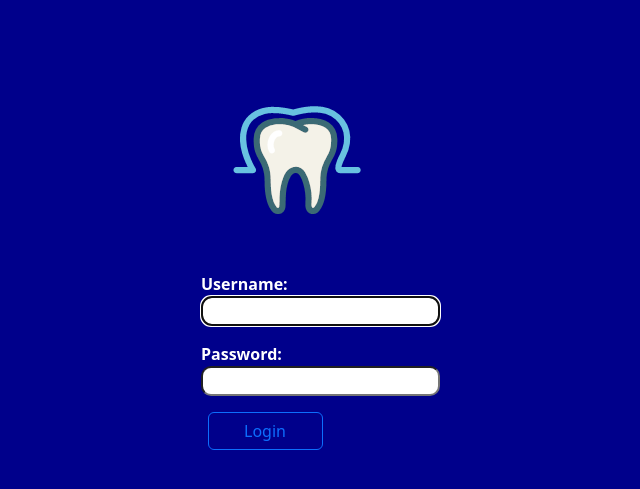
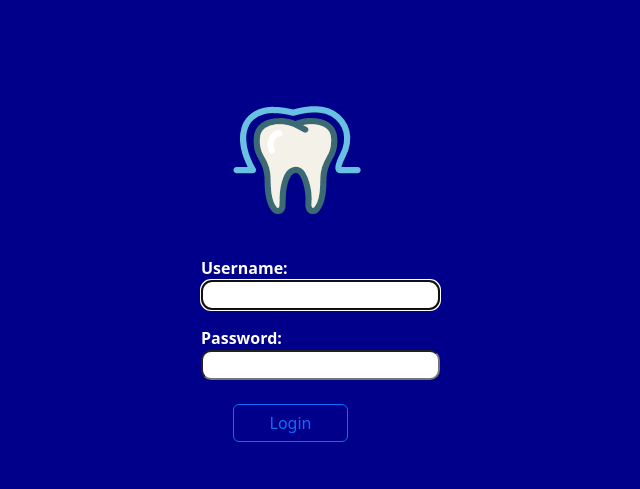
Before and after one commit to ioannis-toumpoglou/dental_app, a Django app: page /login/ in a window 1280 px wide. Shown: the top 489 px of the page, without its empty margins (375-1015 px from the left). Run offline with Django 4.2, Linux system fonts and the light colour scheme; some libraries are stand-ins or nearby versions.

Commit message:
Optimize login screen styling

```diff
--- a/dental_app/patient_management/templates/registration/login.html
+++ b/dental_app/patient_management/templates/registration/login.html
@@ -13,13 +13,13 @@
     <body id="login-screen-body">
         <div id="login-screen">
             <div>
-                <img src="{% static 'images/logo.png' %}" id="logo" alt="logo" style="border-radius: 1rem; margin-bottom: 2rem;">
+                <img src="{% static 'images/logo.png' %}" id="logo" alt="logo" style="border-radius: 1rem; margin-bottom: 1rem;">
             </div>
 
             <form method="post" id="login-form">
                 {% csrf_token %}
                 {{ form.as_p }}
-                <button type="submit" class="btn btn-outline-primary" style="display: grid; margin: auto;">Login</button>
+                <button type="submit" class="btn btn-outline-primary" style="display: grid; margin-left: 2rem; margin-top: 1.5rem;">Login</button>
             </form>
         </div>
     </body>
```
